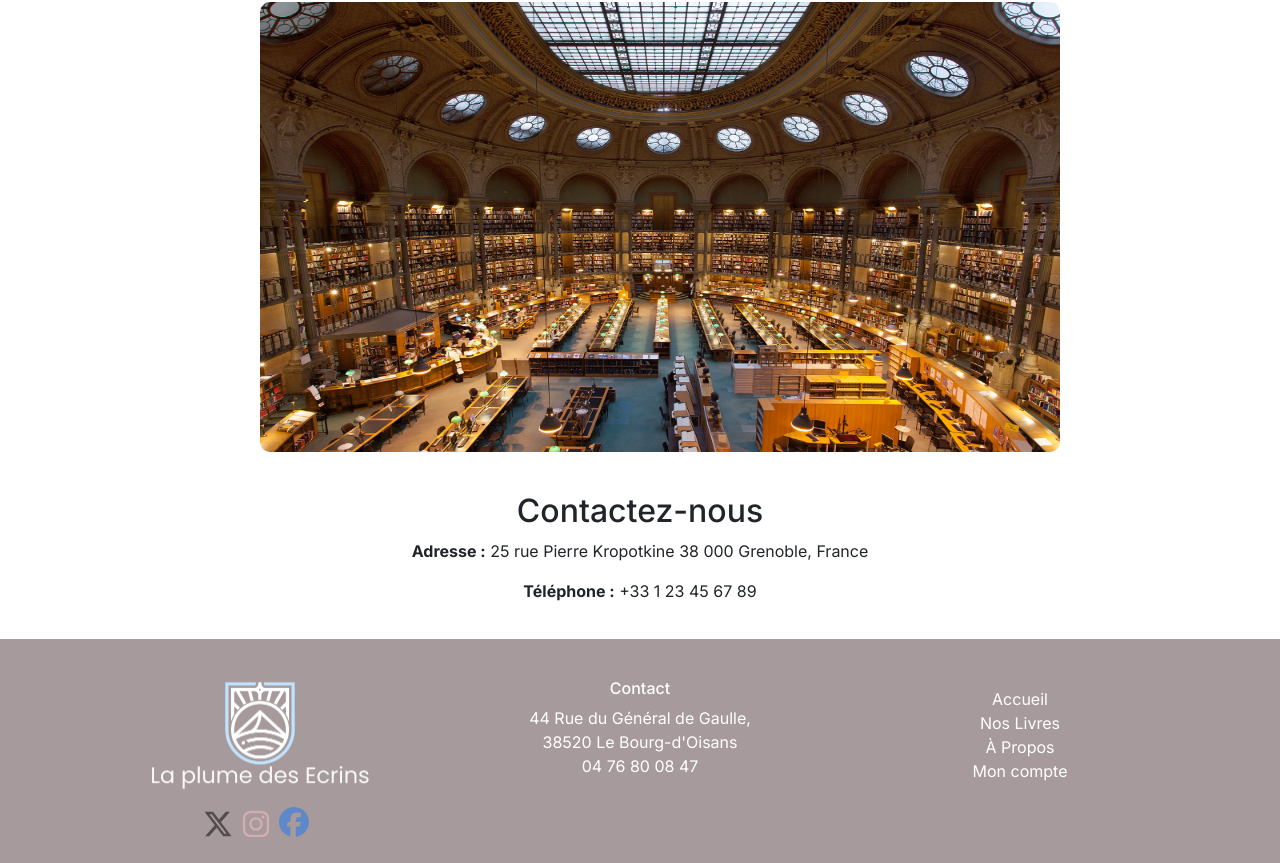
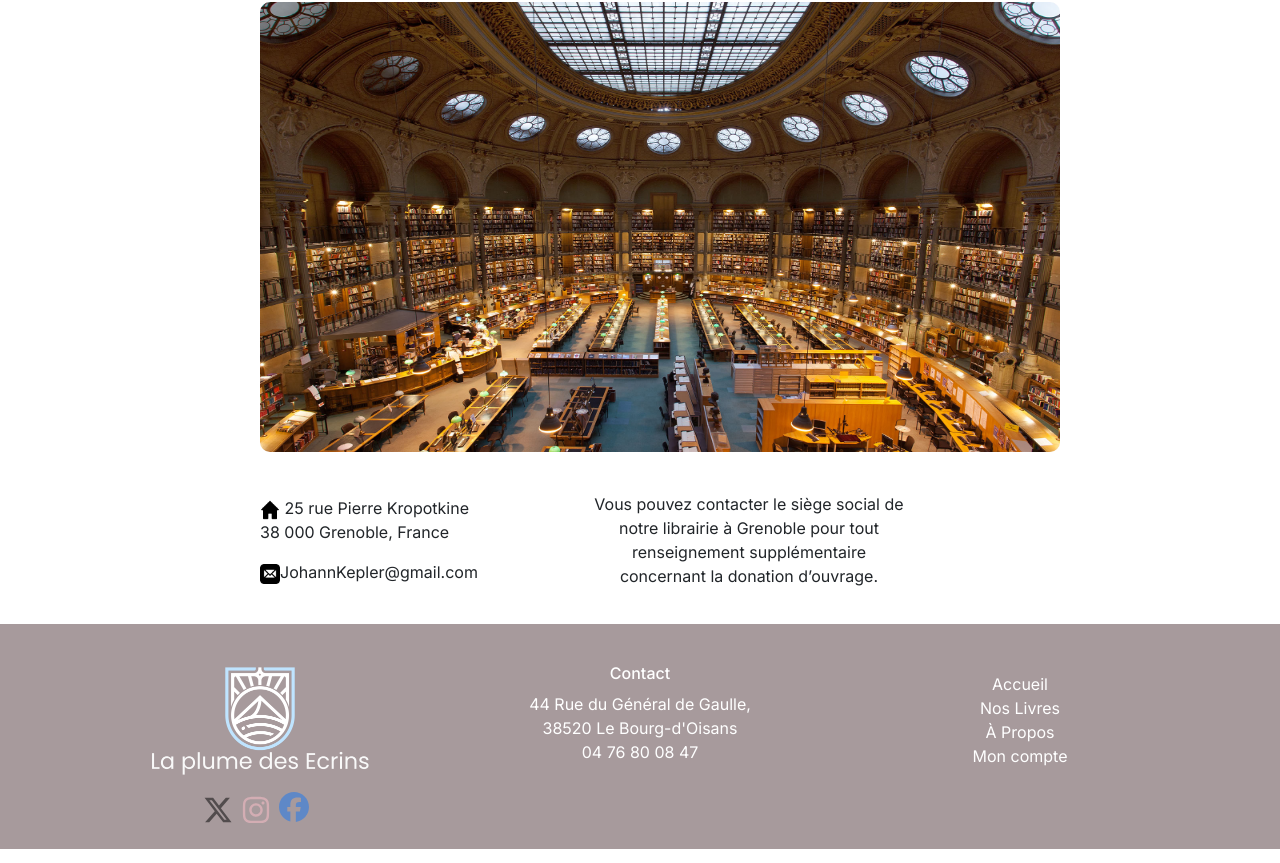
Before and after one commit to Zadig2b/librairie-interpromo, a Next.js app in the folder librairie-front/: page /about in a window 1280 px wide. Shown: the part 422-1285 px from the top of the page. Built offline with nearby package versions, Linux system fonts and the light colour scheme.

Commit message:
ajustement de section a porpos

```diff
--- a/librairie-front/src/app/about/page.jsx
+++ b/librairie-front/src/app/about/page.jsx
@@ -1,17 +1,20 @@
-"use client"
+"use client";
 
-import React from 'react';
-import Image from 'next/image';
+import React from "react";
+import Image from "next/image";
 
 export default function About() {
   return (
     <div style={styles.container}>
       <h1 style={styles.title}>À propos</h1>
-            <hr className="my-4" style={{border: '5px solid #BFE4FF' }} />
-
+      <hr className="my-4" style={{ border: "5px solid #BFE4FF" }} />
 
       <p style={styles.paragraph}>
-                " La plume des Ecrins vous attend patiemment au bourg d'Oisans. A proximité d'un cadre naturel époustouflant, venez faire le plein de littérature avant de partir à l'aventure braver mère nature. Bande dessinée, grands classique ou encore fantasy, notre collection hétéroclite sera vous ravir ! " L’équipe de la librairie.
+        " La plume des Ecrins vous attend patiemment au bourg d'Oisans. A
+        proximité d'un cadre naturel époustouflant, venez faire le plein de
+        littérature avant de partir à l'aventure braver mère nature. Bande
+        dessinée, grands classique ou encore fantasy, notre collection
+        hétéroclite sera vous ravir ! " L’équipe de la librairie.
       </p>
 
       <div style={styles.imageContainer}>
@@ -23,12 +26,36 @@ export default function About() {
           style={styles.image}
         />
       </div>
-
-            <div style={styles.contact}>
-                <h2>Contactez-nous</h2>
-                <p><strong>Adresse :</strong> 25 rue Pierre Kropotkine
-                38 000 Grenoble, France</p>
-                <p><strong>Téléphone :</strong> +33 1 23 45 67 89</p>
+      <div
+        className="column d-flex justify-content-between align-items-center"
+      >
+        <div>
+          <p className="text-start">
+            <Image
+              src="/asset/Icones/compte/accueil.png"
+              alt=""
+              width={20}
+              height={20}
+            />{" "}
+            25 rue Pierre Kropotkine <br />38 000 Grenoble, France
+          </p>
+          <p>
+            <Image
+              src="/asset/Icones/compte/email.png"
+              alt=""
+              width={20}
+              height={20}
+            />
+            JohannKepler@gmail.com
+          </p>
+        </div>
+        <div style={{ flex: 2 }}>
+          <p className="text-centre">
+            Vous pouvez contacter le siège social de <br />notre librairie à Grenoble
+            pour tout <br />renseignement supplémentaire <br />concernant la donation
+            d’ouvrage.
+          </p>
+        </div>
       </div>
     </div>
   );
@@ -37,28 +64,28 @@ export default function About() {
 // Styles inline pour la page
 const styles = {
   container: {
-        padding: '20px',
-        maxWidth: '800px',
-        margin: '0 auto',
-        textAlign: 'center',
+    padding: "20px",
+    maxWidth: "800px",
+    margin: "0 auto",
+    textAlign: "center",
   },
   title: {
-        fontSize: '3rem',
-        marginBottom: '20px',
+    fontSize: "3rem",
+    marginBottom: "20px",
   },
   paragraph: {
-        fontSize: '1.2rem',
-        lineHeight: '1.6',
-        marginBottom: '40px',
+    fontSize: "1.2rem",
+    lineHeight: "1.6",
+    marginBottom: "40px",
   },
   imageContainer: {
-        marginBottom: '40px',
+    marginBottom: "40px",
   },
   contact: {
-        fontSize: '1rem',
-        lineHeight: '1.5',
+    fontSize: "1rem",
+    lineHeight: "1.5",
   },
   image: {
-        borderRadius: '10px',
+    borderRadius: "10px",
   },
 };
```
Also changed, not shown: librairie-front/public/asset/Icones/compte/accueil.png (added), librairie-front/public/asset/Icones/compte/email.png (added). Lines whose indentation alone changed are shown as unchanged.
